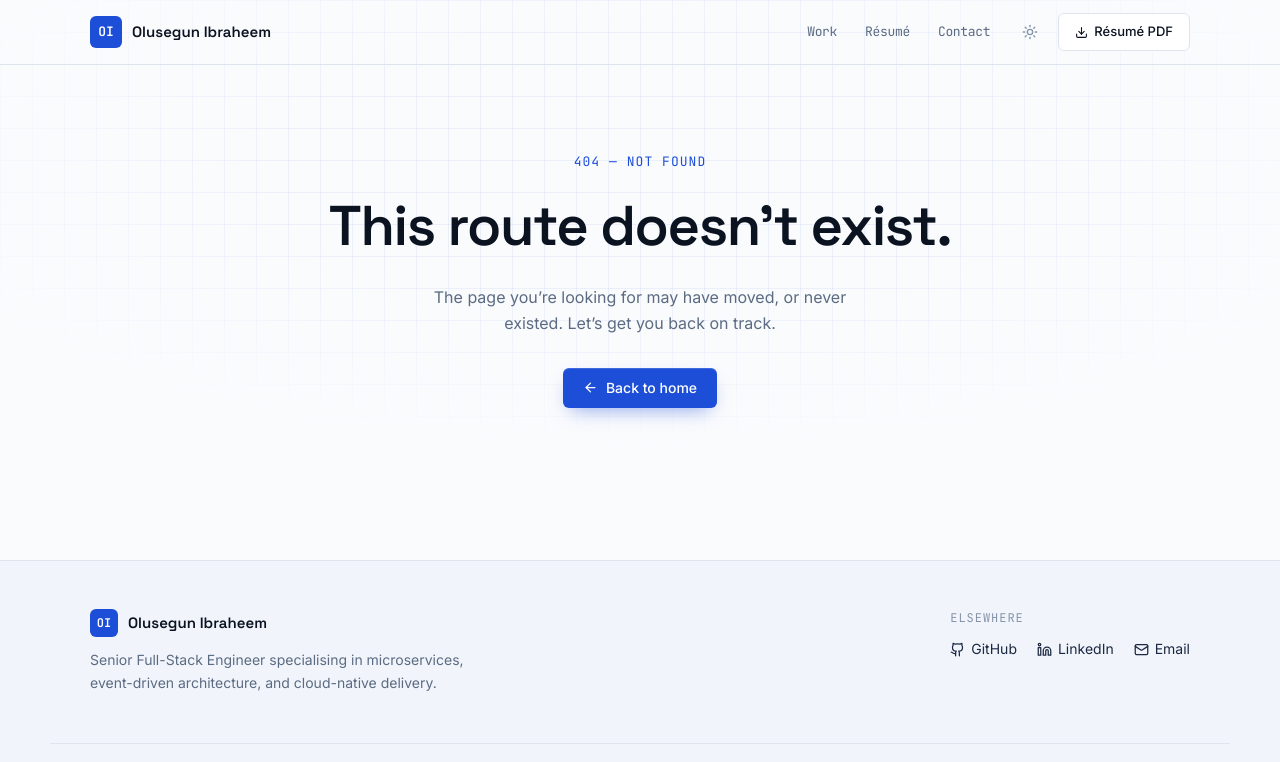
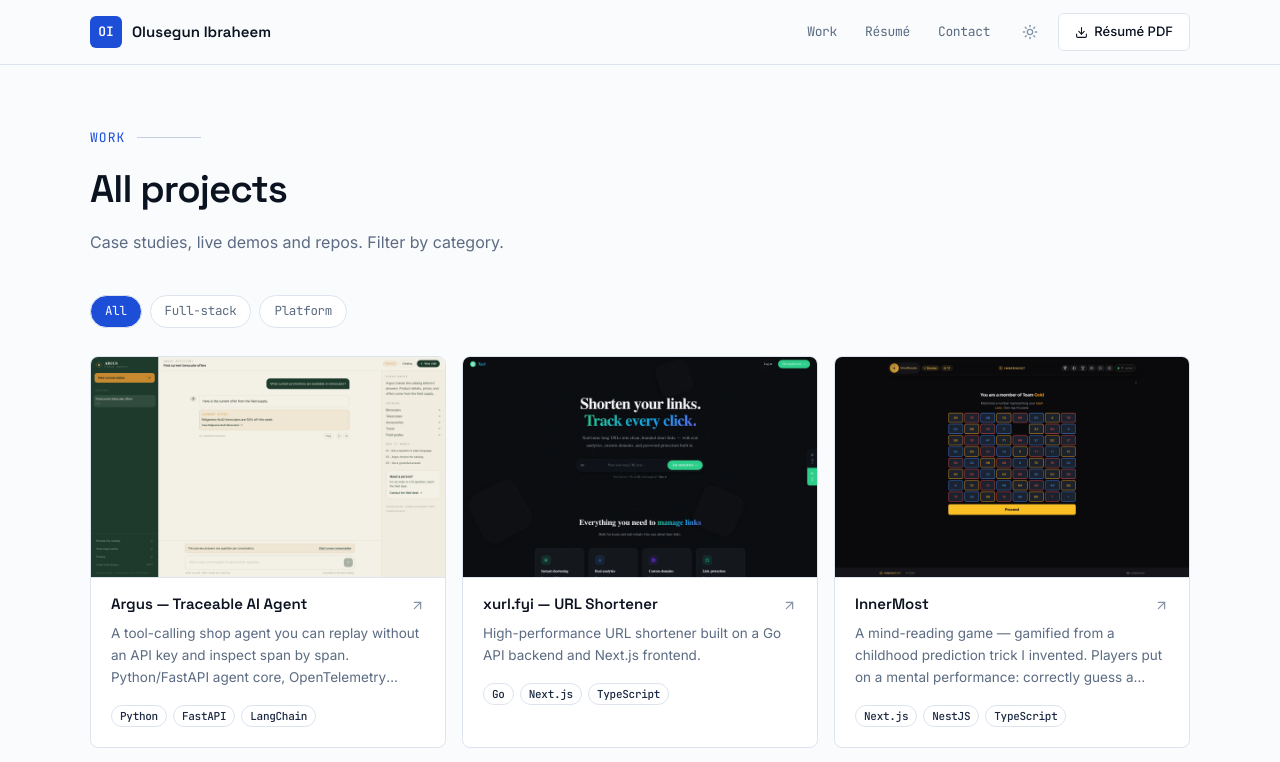
Before and after one commit to codedsultan/portfolio, a Next.js app: page /projects in a window 1280 px wide. Before the commit this address had no page. Shown: the top 762 px of the page. Built offline with nearby package versions, Linux system fonts and the light colour scheme.

Commit message:
feat: add /projects index page
Lists every project through the existing ProjectsFilter, with page
metadata and a sitemap entry. The filter buttons now use aria-pressed in
a labelled group instead of tab roles, since there are no tab panels.
SectionHeading gains an `as` prop so the page has an h1.

```diff
--- /dev/null
+++ b/app/projects/page.tsx
@@ -0,0 +1,37 @@
+import type { Metadata } from 'next';
+import { Container } from '@/components/ui/Container';
+import { SectionHeading } from '@/components/ui/SectionHeading';
+import { ProjectsFilter } from '@/components/sections/ProjectsFilter';
+import { allProjectsSorted } from '@/data/projects';
+
+const description =
+  'Every project with a case study: AI agents and RAG platforms, multi-tenant SaaS, and full-stack products, with links to live demos and repos.';
+
+export const metadata: Metadata = {
+  title: 'Projects',
+  description,
+  alternates: { canonical: '/projects' },
+  openGraph: {
+    title: 'Projects — Olusegun Ibraheem',
+    description,
+    url: '/projects',
+  },
+};
+
+export default function ProjectsPage() {
+  return (
+    <section className="pt-28 pb-24 sm:pt-32">
+      <Container>
+        <SectionHeading
+          as="h1"
+          eyebrow="Work"
+          title="All projects"
+          description="Case studies, live demos and repos. Filter by category."
+        />
+        <div className="mt-10">
+          <ProjectsFilter projects={allProjectsSorted} />
+        </div>
+      </Container>
+    </section>
+  );
+}
--- a/app/sitemap.ts
+++ b/app/sitemap.ts
@@ -7,6 +7,7 @@ export default function sitemap(): MetadataRoute.Sitemap {
 
   return [
     { url: `${base}/`, changeFrequency: 'monthly', priority: 1 },
+    { url: `${base}/projects`, changeFrequency: 'monthly', priority: 0.8 },
     ...allProjectsSorted.map((project) => ({
       url: `${base}/projects/${project.slug}`,
       changeFrequency: 'yearly' as const,
--- a/components/sections/ProjectsFilter.tsx
+++ b/components/sections/ProjectsFilter.tsx
@@ -26,13 +26,12 @@ export function ProjectsFilter({ projects }: { projects: Project[] }) {
 
   return (
     <div>
-      <div className="flex flex-wrap gap-2" role="tablist" aria-label="Filter projects by category">
+      <div className="flex flex-wrap gap-2" role="group" aria-label="Filter projects by category">
         {categories.map((cat) => (
           <button
             key={cat}
             type="button"
-            role="tab"
-            aria-selected={active === cat}
+            aria-pressed={active === cat}
             onClick={() => setActive(cat)}
             className={cn(
               'num-mono rounded-full border px-3.5 py-1.5 text-[12.5px] tracking-tight transition-colors',
--- a/components/ui/SectionHeading.tsx
+++ b/components/ui/SectionHeading.tsx
@@ -5,12 +5,14 @@ export function SectionHeading({
   title,
   description,
   align = 'left',
+  as: Heading = 'h2',
   className,
 }: {
   eyebrow: string;
   title: string;
   description?: string;
   align?: 'left' | 'center';
+  as?: 'h1' | 'h2';
   className?: string;
 }) {
   return (
@@ -21,9 +23,9 @@ export function SectionHeading({
         </span>
         <span className="h-px flex-1 max-w-[64px] bg-line-strong" aria-hidden />
       </div>
-      <h2 className="font-display text-[clamp(1.75rem,3vw,2.5rem)] font-semibold tracking-tight text-ink text-balance">
+      <Heading className="font-display text-[clamp(1.75rem,3vw,2.5rem)] font-semibold tracking-tight text-ink text-balance">
         {title}
-      </h2>
+      </Heading>
       {description && (
         <p className="mt-3 text-base leading-relaxed text-slate">{description}</p>
       )}
```
